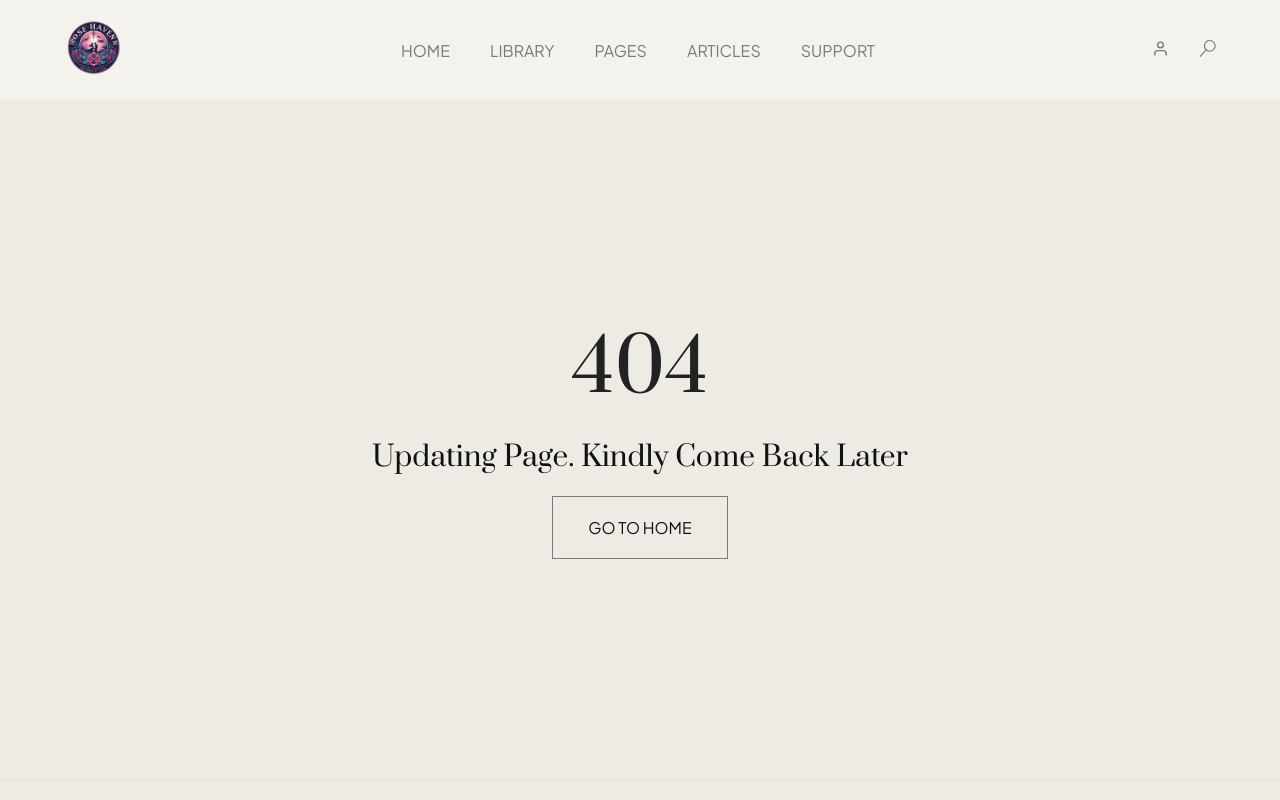
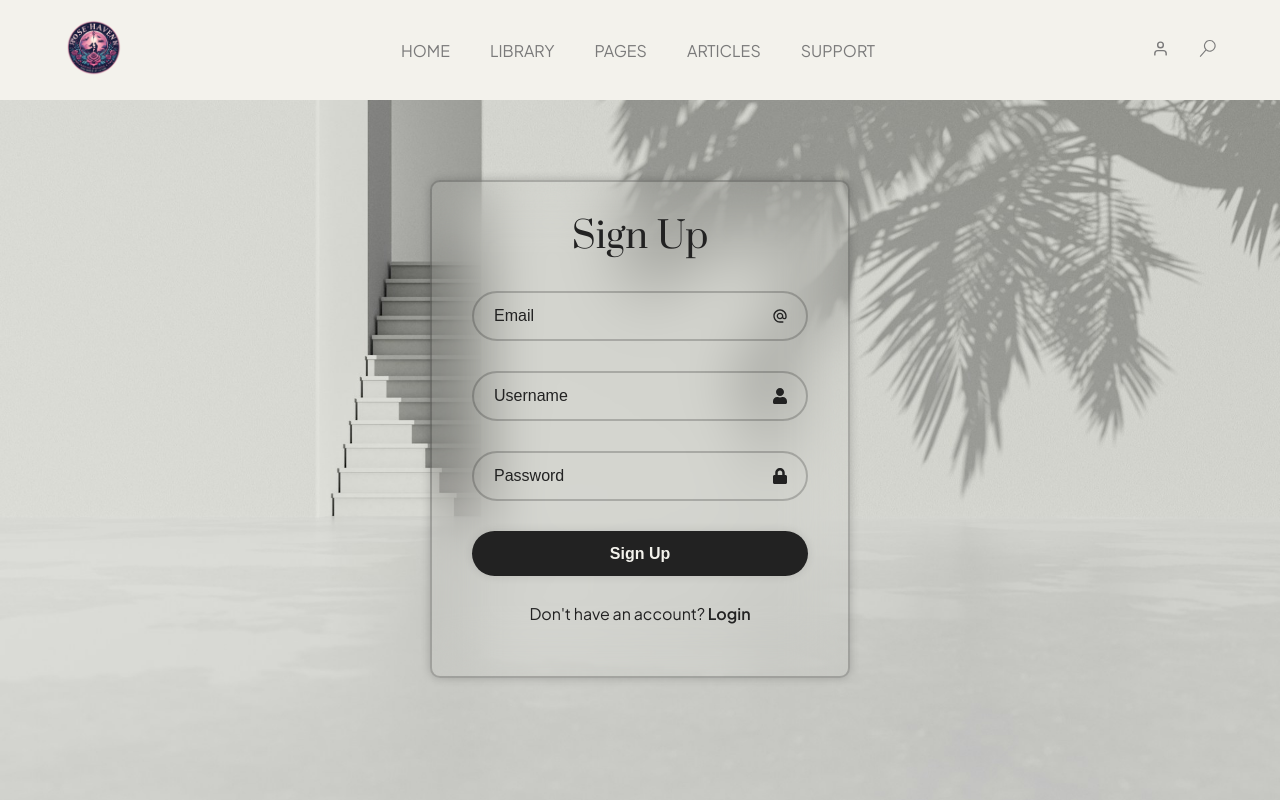
Before and after one commit to UnfetteredScholar/ProseHaven, a React (Vite) app in the folder vite-project/: page /signup in a window 1280 px wide. Shown: the top 800 px of the page. Built offline with nearby package versions, Linux system fonts and the light colour scheme.

Commit message:
authentication

```diff
--- a/vite-project/src/Pages/Authentication/Login/Login.jsx
+++ b/vite-project/src/Pages/Authentication/Login/Login.jsx
@@ -43,7 +43,7 @@ export default function Login() {
 
 					<div className="signup-link">
 						<p>
-							Don't have an account? <a href="#">Sign Up</a>
+							Don't have an account? <a href="/Signup">Sign Up</a>
 						</p>
 					</div>
 				</form>
--- a/vite-project/src/Pages/Authentication/Signup/Signup.css
+++ b/vite-project/src/Pages/Authentication/Signup/Signup.css
@@ -0,0 +1,105 @@
+.background {
+	background: url('../../../assets/authenticationBG.jpg') no-repeat;
+	background-size: cover;
+	background-position: center;
+}
+
+.signup-container {
+	margin-top: -100px;
+	width: 420px;
+	background-color: transparent;
+	border: 2px solid rgba(0, 0, 0, 0.2);
+	box-shadow: 0 0 10px rgba(0, 0, 0, 0.2);
+	backdrop-filter: blur(30px);
+	color: var(--color-black-Ex);
+	border-radius: 10px;
+	padding: 30px 40px;
+}
+
+.signup-container h1 {
+	font-size: 36px;
+	text-align: center;
+	color: var(--color-black-Ex);
+}
+
+.signup-container .input-box {
+	position: relative;
+	width: 100%;
+	height: 50px;
+	margin: 30px 0;
+}
+
+.input-box input {
+	width: 100%;
+	height: 100%;
+	background: transparent;
+	outline: none;
+	border: 2px solid rgba(0, 0, 0, 0.2);
+	border-radius: 40px;
+	font-size: 16px;
+	color: var(--color-black-Ex);
+	padding: 20px 45px 20px 20px;
+}
+
+.input-box input::placeholder {
+	color: var(--color-black-Ex) f;
+}
+
+.input-box .icon {
+	position: absolute;
+	right: 20px;
+	top: 50%;
+	transform: translateY(-50%);
+	font-size: 16px;
+}
+
+/* .signup-container .remember-forgot {
+	display: flex;
+	justify-content: space-between;
+	font-size: 14.5px;
+	margin: -15px 0 15px;
+} */
+
+/* .remember-forgot label input {
+	accent-color: var(--color-black-Ex);
+	margin-right: 4px;
+} */
+
+/* .remember-forgot a {
+	color: var(--color-black-Ex);
+	text-decoration: none;
+}
+
+.remember-forgot a:hover {
+	text-decoration: underline;
+} */
+
+.signup-container button {
+	width: 100%;
+	height: 45px;
+	background-color: var(--color-black-Ex);
+	border: none;
+	outline: none;
+	border-radius: 40px;
+	box-shadow: 0 0 10px rgba(0, 0, 0, 0.1);
+	cursor: pointer;
+	font-size: 16px;
+	color: var(--color-bg-1);
+	font-weight: 700;
+}
+
+.signup-container .login-link {
+	font-size: 14.5px;
+	text-align: center;
+	margin: 20px 0 15px;
+}
+
+.login-link p a {
+	color: var(--color-black-Ex);
+	text-decoration: none;
+	font-weight: 600;
+}
+
+.login-link p a:hover {
+	text-decoration: underline;
+}
--- a/vite-project/src/Pages/Authentication/Signup/Signup.jsx
+++ b/vite-project/src/Pages/Authentication/Signup/Signup.jsx
@@ -0,0 +1,64 @@
+import './Signup.css';
+
+import { FaUser, FaLock } from 'react-icons/fa';
+import { MdAlternateEmail } from 'react-icons/md';
+
+export default function Login() {
+	return (
+		<section className="background">
+			<div className="container signup-container">
+				<form action="">
+					<h1>Sign Up</h1>
+					<div className="input-box">
+						<input
+							type="email"
+							name="email"
+							id="email"
+							placeholder="Email"
+							required
+						/>
+						<MdAlternateEmail className="icon" />
+					</div>
+					<div className="input-box">
+						<input
+							type="text"
+							name="username"
+							id="username"
+							placeholder="Username"
+							required
+						/>
+						<FaUser className="icon" />
+					</div>
+					<div className="input-box">
+						<input
+							type="password"
+							name="password"
+							id="password"
+							placeholder="Password"
+							required
+						/>
+						<FaLock className="icon" />
+					</div>
+					{/* <div className="remember-forgot">
+						<label>
+							<input
+								type="checkbox"
+								name="forgotPassword"
+								id="forgotPassword"
+							/>
+							Remember me
+						</label>
+						<a href="#">Forgot Password</a>
+					</div> */}
+					<button type="submit">Sign Up</button>
+
+					<div className="login-link">
+						<p>
+							Don't have an account? <a href="/login">Login</a>
+						</p>
+					</div>
+				</form>
+			</div>
+		</section>
+	);
+}
--- a/vite-project/src/Router/Router.jsx
+++ b/vite-project/src/Router/Router.jsx
@@ -4,6 +4,7 @@ import { BrowserRouter, Routes, Route } from 'react-router-dom';
 import Home from '../Pages/Home';
 import NotFound from '../Pages/NotFound/NotFound';
 import Login from '../Pages/Authentication/Login/Login';
+import Signup from '../Pages/Authentication/Signup/Signup';
 
 // Import Components
 import Nav from '../Components/Nav/Nav';
@@ -17,6 +18,7 @@ export default function Router() {
 				<Route path="/" element={<Home />} />
 				<Route path="*" element={<NotFound />} />
 				<Route path="/login" element={<Login />} />
+				<Route path="/signup" element={<Signup />} />
 			</Routes>
 			<Footer />
 		</BrowserRouter>
```
